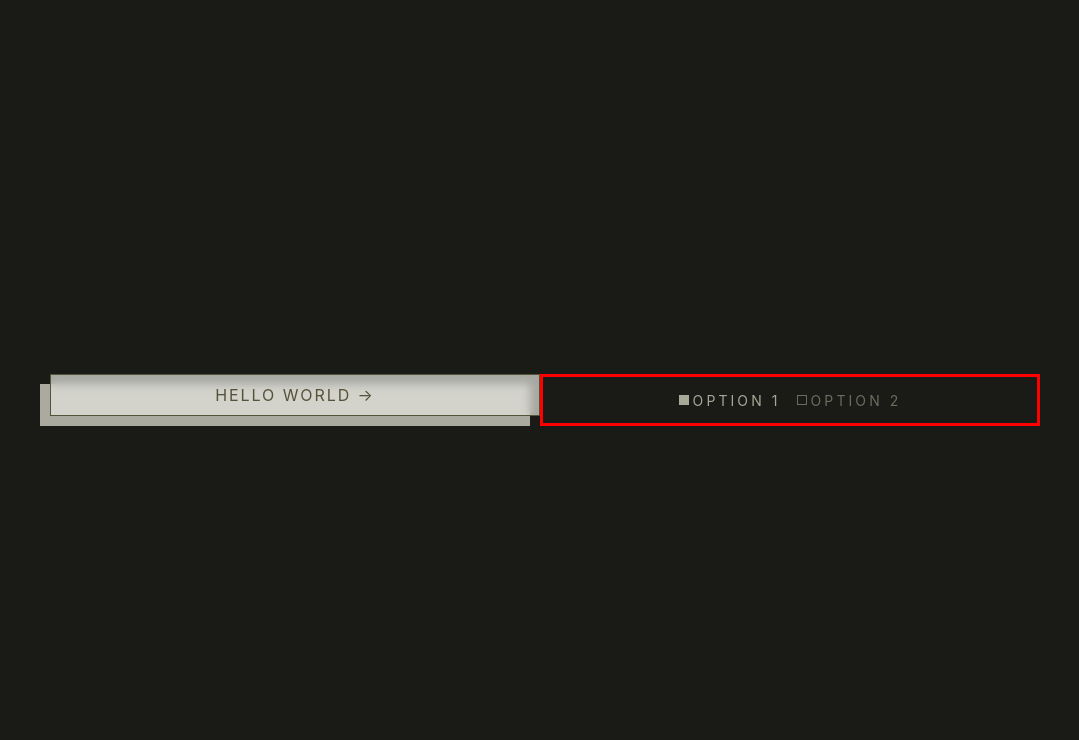
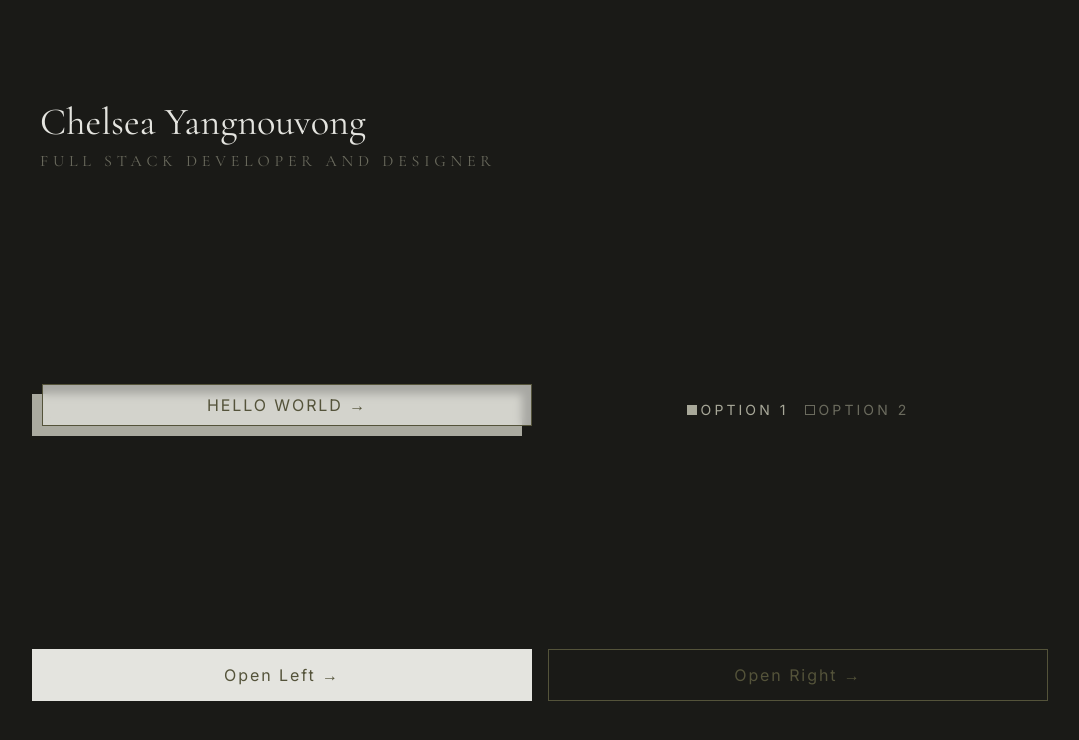
Before and after one commit to cyangnouvong/dao-ui, a React (Vite) app: page / in a window 1280 px wide. Shown: the top 740 px of the page, without its empty margins (100-1179 px from the left). Built offline with nearby package versions, Linux system fonts and the light colour scheme.

Commit message:
drawer and text

```diff
--- a/index.html
+++ b/index.html
@@ -3,6 +3,12 @@
   <head>
     <meta charset="UTF-8" />
     <link rel="icon" type="image/svg+xml" href="/favicon.svg" />
+    <link rel="preconnect" href="https://fonts.googleapis.com" />
+    <link rel="preconnect" href="https://fonts.gstatic.com" crossorigin />
+    <link
+      href="https://fonts.googleapis.com/css2?family=Cormorant+Garamond:ital,wght@0,300;0,400;0,500;0,600;0,700;1,300;1,400;1,500;1,600;1,700&family=Inter:wght@300;400;500;600;700&display=swap"
+      rel="stylesheet"
+    />
     <meta name="viewport" content="width=device-width, initial-scale=1.0" />
     <title>dao-ui</title>
   </head>
--- a/src/App.tsx
+++ b/src/App.tsx
@@ -1,10 +1,14 @@
 import { useState } from "react";
 import Button from "./components/Button/Button";
 import RadioGroup from "./components/RadioGroup/RadioGroup";
+import Drawer from "./components/Drawer/Drawer";
+import Text from "./components/Text/Text";
 import "./styles/global.css";
 
 function App() {
   const [value, setValue] = useState("option1");
+  const [open, setOpen] = useState(false);
+  const [side, setSide] = useState<"left" | "right">("right");
 
   return (
     <div
@@ -14,8 +18,38 @@ function App() {
         justifyContent: "center",
         alignItems: "center",
         height: "100vh",
+        gap: "16px",
+        flexWrap: "wrap",
       }}
     >
+      <div
+        style={{
+          width: "1000px",
+          gap: "6px",
+          display: "flex",
+          flexDirection: "column",
+        }}
+      >
+        <Text
+          theme="dark"
+          size="xl"
+          font="display"
+          weight="normal"
+          tracking="normal"
+        >
+          Chelsea Yangnouvong
+        </Text>
+        <Text
+          theme="dark"
+          size="base"
+          color="ink-muted"
+          font="display"
+          weight="normal"
+          tracking="wider"
+        >
+          FULL STACK DEVELOPER AND DESIGNER
+        </Text>
+      </div>
       <div style={{ width: "500px", height: "52px" }}>
         <Button theme="light" variant="emphasis">
           Hello World
@@ -26,7 +60,6 @@ function App() {
         style={{
           width: "500px",
           height: "52px",
-          border: "solid red",
           justifyContent: "center",
           display: "flex",
           alignItems: "center",
@@ -42,6 +75,37 @@ function App() {
           onChange={(val) => setValue(val)}
         />
       </div>
+      <div style={{ width: "500px", height: "52px" }}>
+        <Button
+          onClick={() => {
+            setSide("left");
+            setOpen(true);
+          }}
+        >
+          Open Left
+        </Button>
+      </div>
+      <div style={{ width: "500px", height: "52px" }}>
+        <Button
+          variant="outline"
+          onClick={() => {
+            setSide("right");
+            setOpen(true);
+          }}
+        >
+          Open Right
+        </Button>
+      </div>
+      <Drawer
+        theme="light"
+        open={open}
+        onClose={() => setOpen(false)}
+        side={side}
+        hideCloseButton={true}
+      >
+        <h2>Drawer content</h2>
+        <p>This is coming from the {side} side.</p>
+      </Drawer>
     </div>
   );
 }
--- /dev/null
+++ b/src/components/Drawer/Drawer.module.css
@@ -0,0 +1,72 @@
+/* ----- Backdrop ----- */
+
+.backdrop {
+  position: fixed;
+  inset: 0;
+  background-color: color-mix(in srgb, #000000 30%, #ffffff 5%);
+  opacity: 0;
+  pointer-events: none;
+  transition: opacity 0.3s ease;
+  z-index: 100;
+}
+
+.backdrop-open {
+  opacity: 1;
+  pointer-events: all;
+}
+
+/* ----- Drawer panel ----- */
+
+.drawer {
+  position: fixed;
+  top: 0;
+  height: 100%;
+  width: clamp(280px, 40vw, 560px);
+  background-color: var(--bg);
+  z-index: 101;
+  display: flex;
+  flex-direction: column;
+  transition: transform 0.35s ease-in-out;
+}
+
+.right {
+  right: 0;
+  transform: translateX(100%);
+}
+
+.left {
+  left: 0;
+  transform: translateX(-100%);
+}
+
+.drawer-open {
+  transform: translateX(0);
+}
+
+/* ----- Close button ----- */
+
+.close-btn {
+  position: absolute;
+  top: var(--space-4);
+  right: var(--space-4);
+  background: none;
+  border: none;
+  cursor: pointer;
+  font-size: var(--text-lg);
+  color: var(--ink-muted);
+  line-height: 1;
+  padding: 0;
+  transition: color 0.2s;
+}
+
+.close-btn:hover {
+  color: var(--ink);
+}
+
+/* ----- Content ----- */
+
+.drawer-content {
+  padding: var(--space-12) var(--space-6) var(--space-6);
+  overflow-y: auto;
+  flex: 1;
+}
--- /dev/null
+++ b/src/components/Drawer/Drawer.tsx
@@ -0,0 +1,90 @@
+import React, { useEffect } from "react";
+import styles from "./Drawer.module.css";
+
+type DrawerProps = {
+  open: boolean;
+  onClose: () => void;
+  children: React.ReactNode;
+  side?: "left" | "right";
+  theme?: "light" | "dark";
+  hideCloseButton?: boolean;
+  className?: string;
+  style?: React.CSSProperties;
+};
+
+const Drawer = ({
+  open,
+  onClose,
+  children,
+  side = "right",
+  theme = "light",
+  hideCloseButton = false,
+  className = "",
+  style,
+}: DrawerProps) => {
+  // close on escape
+  useEffect(() => {
+    const handleKey = (e: KeyboardEvent) => {
+      if (e.key === "Escape" && open) {
+        onClose();
+      }
+    };
+    document.addEventListener("keydown", handleKey);
+    return () => {
+      document.removeEventListener("keydown", handleKey);
+    };
+  }, [open, onClose]);
+
+  // no scroll when open
+  useEffect(() => {
+    document.body.style.overflow = open ? "hidden" : "";
+    return () => {
+      document.body.style.overflow = "";
+    };
+  }, [open]);
+
+  return (
+    <>
+      {/* Backdrop */}
+      <div
+        className={[styles["backdrop"], open ? styles["backdrop-open"] : ""]
+          .filter(Boolean)
+          .join(" ")}
+        onClick={onClose}
+        aria-hidden="true"
+      />
+
+      {/* Drawer panel */}
+      <div
+        data-theme={theme}
+        role="dialog"
+        aria-modal="true"
+        className={[
+          styles["drawer"],
+          styles[side],
+          open ? styles["drawer-open"] : "",
+          className,
+        ]
+          .filter(Boolean)
+          .join(" ")}
+        style={style}
+      >
+        {/* Close button */}
+        {!hideCloseButton && (
+          <button
+            className={styles["close-btn"]}
+            onClick={onClose}
+            aria-label="Close drawer"
+          >
+            ×
+          </button>
+        )}
+
+        {/* Consumer content */}
+        <div className={styles["drawer-content"]}>{children}</div>
+      </div>
+    </>
+  );
+};
+
+export default Drawer;
--- /dev/null
+++ b/src/components/Text/Text.module.css
@@ -0,0 +1,87 @@
+/* ----- Base ----- */
+
+.text {
+  margin: 0;
+  padding: 0;
+}
+
+/* ----- Size ----- */
+
+.size-xs {
+  font-size: var(--text-xs);
+}
+.size-sm {
+  font-size: var(--text-sm);
+}
+.size-base {
+  font-size: var(--text-base);
+}
+.size-lg {
+  font-size: var(--text-lg);
+}
+.size-xl {
+  font-size: var(--text-xl);
+}
+.size-xxl {
+  font-size: var(--text-2xl);
+}
+.size-xxxl {
+  font-size: var(--text-3xl);
+}
+
+/* ----- Font ----- */
+
+.font-display {
+  font-family: var(--font-display);
+}
+.font-ui {
+  font-family: var(--font-ui);
+}
+
+/* ----- Tracking ----- */
+
+.tracking-tight {
+  letter-spacing: var(--tracking-tight);
+}
+.tracking-normal {
+  letter-spacing: var(--tracking-normal);
+}
+.tracking-wide {
+  letter-spacing: var(--tracking-wide);
+}
+.tracking-wider {
+  letter-spacing: var(--tracking-wider);
+}
+
+/* ----- Weight ----- */
+
+.weight-light {
+  font-weight: var(--weight-light);
+}
+.weight-normal {
+  font-weight: var(--weight-normal);
+}
+.weight-medium {
+  font-weight: var(--weight-medium);
+}
+.weight-semibold {
+  font-weight: var(--weight-semibold);
+}
+.weight-bold {
+  font-weight: var(--weight-bold);
+}
+
+/* ----- Color ----- */
+
+.color-ink {
+  color: var(--ink);
+}
+.color-ink-mid {
+  color: var(--ink-mid);
+}
+.color-ink-muted {
+  color: var(--ink-muted);
+}
+.color-ink-faint {
+  color: var(--ink-faint);
+}
--- /dev/null
+++ b/src/components/Text/Text.tsx
@@ -0,0 +1,56 @@
+import React from "react";
+import styles from "./Text.module.css";
+import type {
+  TypographyFont,
+  TypographySizeKey,
+  TypographyTrackingKey,
+  TypographyWeightKey,
+} from "../../tokens";
+
+type TextProps = {
+  children: React.ReactNode;
+  as?: React.ElementType;
+  size?: TypographySizeKey;
+  font?: TypographyFont;
+  tracking?: TypographyTrackingKey;
+  weight?: TypographyWeightKey;
+  color?: "ink" | "ink-mid" | "ink-muted" | "ink-faint";
+  className?: string;
+  style?: React.CSSProperties;
+  theme?: "light" | "dark";
+};
+
+const Text = ({
+  children,
+  as: Tag = "p",
+  size = "base",
+  font = "ui",
+  tracking = "normal",
+  weight = "normal",
+  color = "ink",
+  className = "",
+  style,
+  theme = "light",
+}: TextProps) => {
+  return (
+    <Tag
+      data-theme={theme}
+      className={[
+        styles["text"],
+        styles[`size-${size}`],
+        styles[`font-${font}`],
+        styles[`tracking-${tracking}`],
+        styles[`weight-${weight}`],
+        styles[`color-${color}`],
+        className,
+      ]
+        .filter(Boolean)
+        .join(" ")}
+      style={style}
+    >
+      {children}
+    </Tag>
+  );
+};
+
+export default Text;
--- a/src/styles/global.css
+++ b/src/styles/global.css
@@ -21,6 +21,7 @@
   --tracking-wide: 0.2em;
   --tracking-wider: 0.3em;
 
+  --weight-light: 300;
   --weight-normal: 400;
   --weight-medium: 500;
   --weight-semibold: 600;
```
Also changed, not shown: src/tokens/typography.ts (+12 -3 lines).
